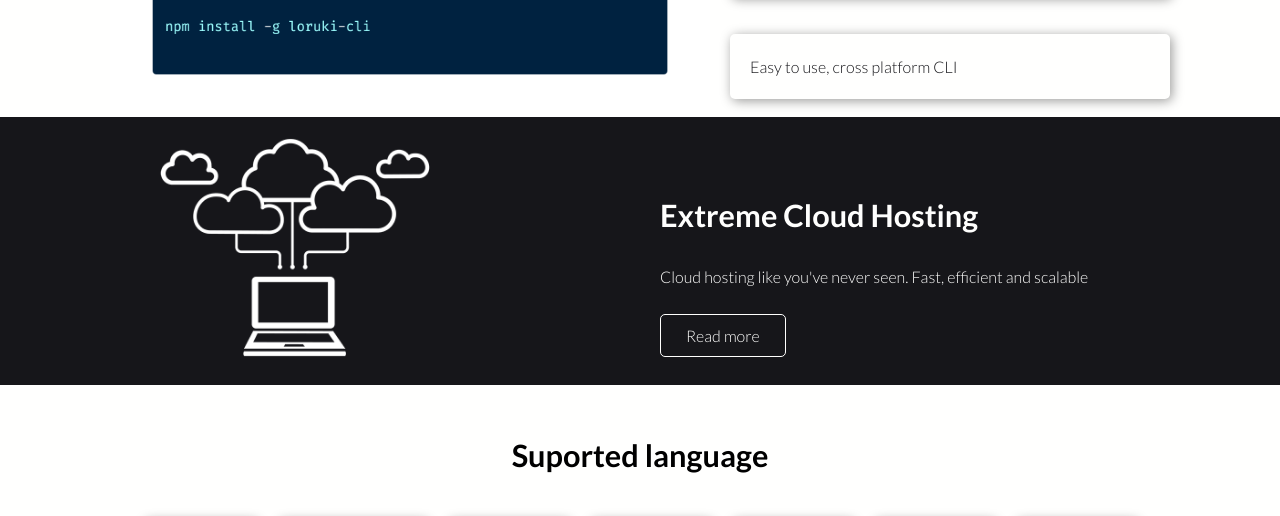
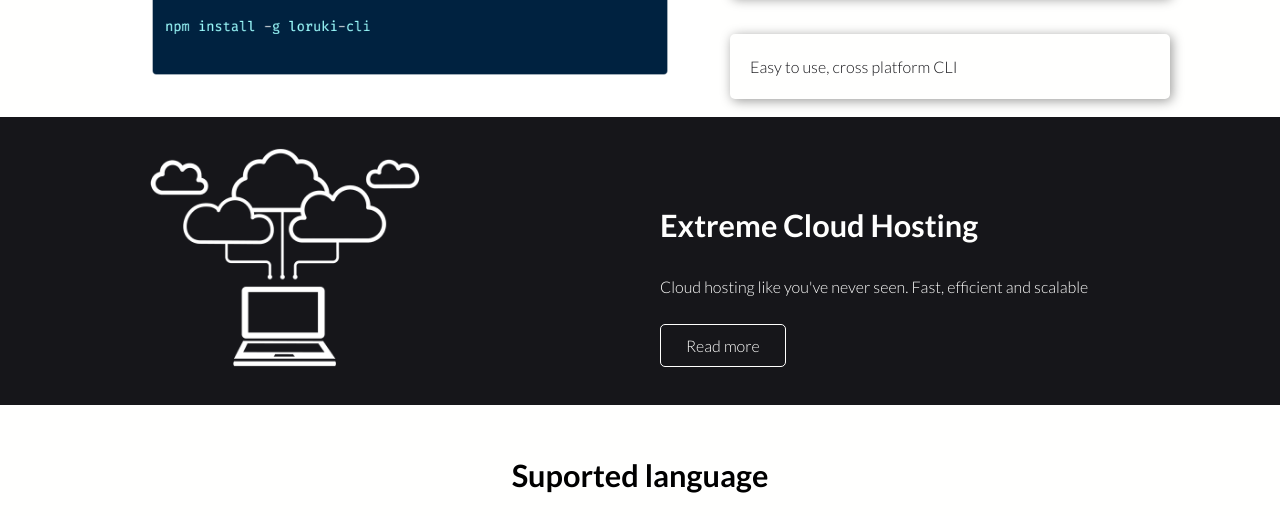
Before and after one commit to ronin199800/a-simple-responsive-homepage, a plain HTML site: page index.html in a window 1280 px wide. Shown: the part 905-1421 px from the top of the page. Drawn offline with Linux system fonts and the light colour scheme.

Commit message:
some chng

```diff
--- a/index.html
+++ b/index.html
@@ -65,7 +65,7 @@
         </div>
     </div>
     <div class="cloud txt-2 bg ">
-        <div class="container grid ">
+        <div class="container grid p-1">
             <div class="img p-1">
                 <img src="images/cloud.png" alt="" width="350px">
             </div>
```
